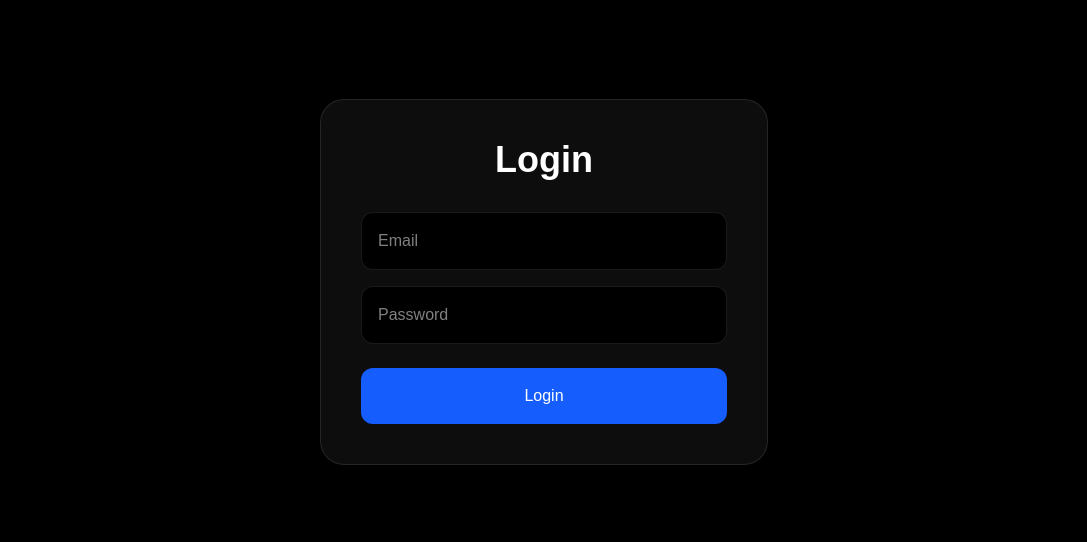
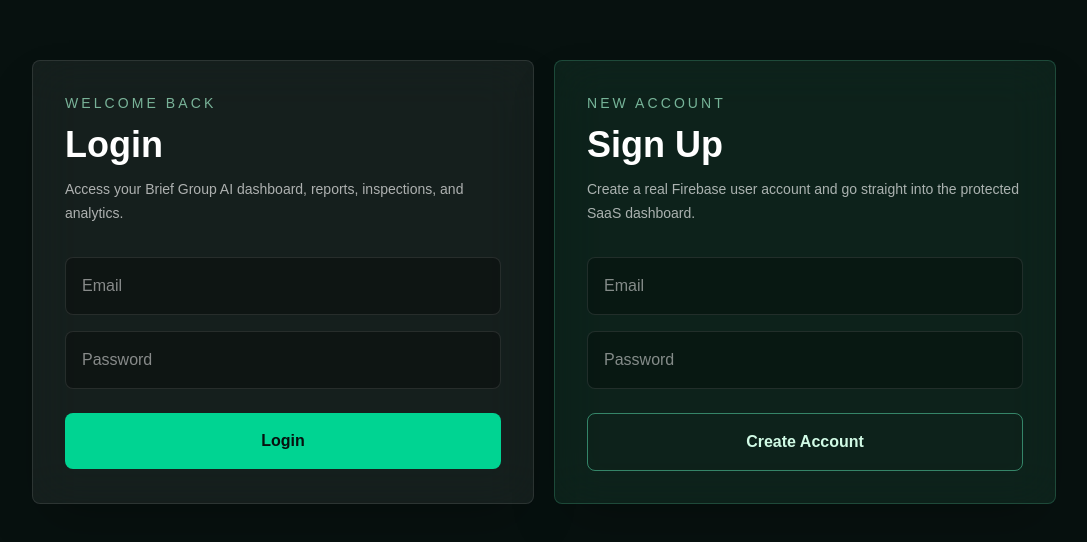
Before and after one commit to Eseendurance/briefgroup-ai, a Next.js app: page /login in a window 1280 px wide. Shown: the part 118-660 px from the top of the page, without its empty margins (96-1183 px from the left). Built offline with nearby package versions, Linux system fonts and the light colour scheme; no server answers.

Commit message:
Add signup beside login

```diff
--- a/app/login/page.tsx
+++ b/app/login/page.tsx
@@ -1,7 +1,10 @@
 "use client";
 
 import { useState } from "react";
-import { signInWithEmailAndPassword } from "firebase/auth";
+import {
+  createUserWithEmailAndPassword,
+  signInWithEmailAndPassword,
+} from "firebase/auth";
 import { useRouter } from "next/navigation";
 import { auth } from "@/app/lib/firebase";
 
@@ -9,42 +12,104 @@ export default function LoginPage() {
   const router = useRouter();
   const [email, setEmail] = useState("");
   const [password, setPassword] = useState("");
+  const [signupEmail, setSignupEmail] = useState("");
+  const [signupPassword, setSignupPassword] = useState("");
+  const [loading, setLoading] = useState(false);
 
   const handleLogin = async () => {
     try {
+      setLoading(true);
       await signInWithEmailAndPassword(auth, email, password);
       router.push("/dashboard");
     } catch (error) {
       console.error(error);
       alert("Login failed");
+    } finally {
+      setLoading(false);
+    }
+  };
+
+  const handleSignup = async () => {
+    try {
+      setLoading(true);
+      await createUserWithEmailAndPassword(auth, signupEmail, signupPassword);
+      router.push("/dashboard");
+    } catch (error) {
+      console.error(error);
+      alert("Sign up failed");
+    } finally {
+      setLoading(false);
     }
   };
 
   return (
-    <main className="min-h-screen bg-black flex items-center justify-center text-white">
-      <div className="bg-white/5 border border-white/10 p-10 rounded-3xl w-full max-w-md">
-        <h1 className="text-4xl font-bold mb-8 text-center">Login</h1>
+    <main className="flex min-h-screen items-center justify-center bg-[#07110f] px-5 py-10 text-white">
+      <div className="grid w-full max-w-5xl gap-5 md:grid-cols-2">
+        <section className="rounded-lg border border-white/10 bg-white/[0.06] p-8 shadow-2xl backdrop-blur-xl">
+          <p className="text-sm uppercase tracking-[0.22em] text-emerald-200/70">
+            Welcome back
+          </p>
+          <h1 className="mt-3 text-4xl font-semibold">Login</h1>
+          <p className="mt-3 text-sm leading-6 text-white/65">
+            Access your Brief Group AI dashboard, reports, inspections, and
+            analytics.
+          </p>
 
           <input
             type="email"
             placeholder="Email"
-          className="w-full p-4 rounded-xl bg-black border border-white/10 mb-4"
+            className="mt-8 w-full rounded-lg border border-white/10 bg-black/30 p-4 outline-none transition focus:border-emerald-300"
             onChange={(e) => setEmail(e.target.value)}
           />
 
           <input
             type="password"
             placeholder="Password"
-          className="w-full p-4 rounded-xl bg-black border border-white/10 mb-6"
+            className="mt-4 w-full rounded-lg border border-white/10 bg-black/30 p-4 outline-none transition focus:border-emerald-300"
             onChange={(e) => setPassword(e.target.value)}
           />
 
           <button
             onClick={handleLogin}
-          className="w-full bg-blue-600 hover:bg-blue-700 p-4 rounded-xl"
+            disabled={loading}
+            className="mt-6 w-full rounded-lg bg-emerald-400 p-4 font-semibold text-[#07110f] transition hover:bg-emerald-300 disabled:cursor-not-allowed disabled:opacity-60"
           >
-          Login
+            {loading ? "Please wait" : "Login"}
           </button>
+        </section>
+
+        <section className="rounded-lg border border-emerald-300/20 bg-emerald-300/[0.08] p-8 shadow-2xl backdrop-blur-xl">
+          <p className="text-sm uppercase tracking-[0.22em] text-emerald-200/70">
+            New account
+          </p>
+          <h2 className="mt-3 text-4xl font-semibold">Sign Up</h2>
+          <p className="mt-3 text-sm leading-6 text-white/65">
+            Create a real Firebase user account and go straight into the
+            protected SaaS dashboard.
+          </p>
+
+          <input
+            type="email"
+            placeholder="Email"
+            className="mt-8 w-full rounded-lg border border-white/10 bg-black/30 p-4 outline-none transition focus:border-emerald-300"
+            onChange={(e) => setSignupEmail(e.target.value)}
+          />
+
+          <input
+            type="password"
+            placeholder="Password"
+            className="mt-4 w-full rounded-lg border border-white/10 bg-black/30 p-4 outline-none transition focus:border-emerald-300"
+            onChange={(e) => setSignupPassword(e.target.value)}
+          />
+
+          <button
+            onClick={handleSignup}
+            disabled={loading}
+            className="mt-6 w-full rounded-lg border border-emerald-300/50 p-4 font-semibold text-emerald-100 transition hover:bg-emerald-300/10 disabled:cursor-not-allowed disabled:opacity-60"
+          >
+            {loading ? "Please wait" : "Create Account"}
+          </button>
+        </section>
       </div>
     </main>
   );
--- a/app/register/page.tsx
+++ b/app/register/page.tsx
@@ -2,6 +2,7 @@
 
 import { useState } from "react";
 import { createUserWithEmailAndPassword } from "firebase/auth";
+import Link from "next/link";
 import { useRouter } from "next/navigation";
 import { auth } from "@/app/lib/firebase";
 
@@ -60,6 +61,13 @@ export default function RegisterPage() {
           Register
         </button>
 
+        <p className="mt-6 text-center text-sm text-gray-400">
+          Already have an account?{" "}
+          <Link href="/login" className="text-blue-300 hover:text-blue-200">
+            Login here
+          </Link>
+        </p>
+
       </div>
     </main>
   );
```
Lines whose indentation alone changed are shown as unchanged.
